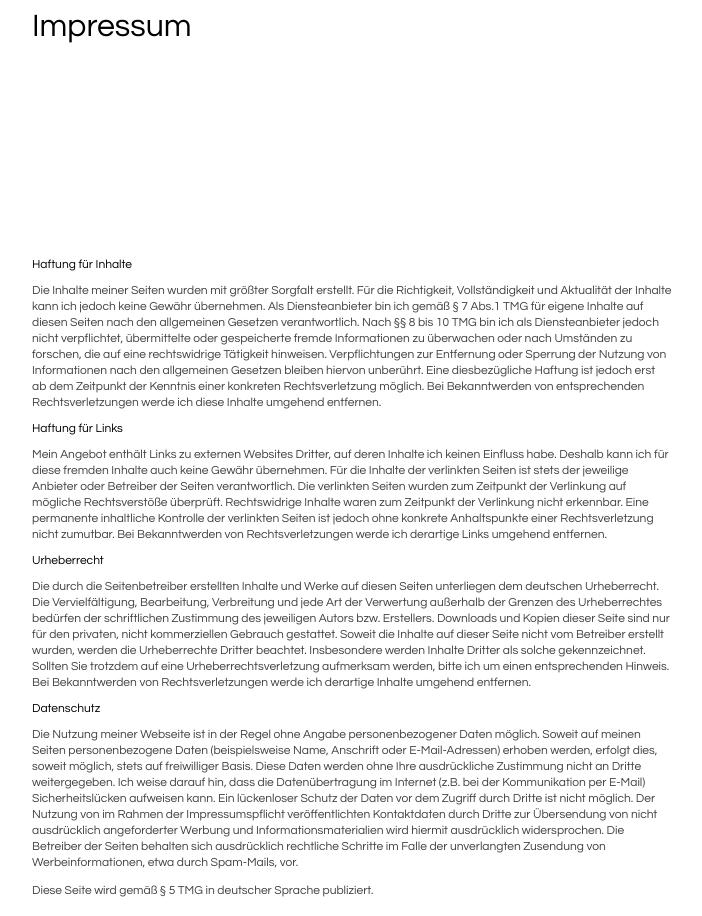
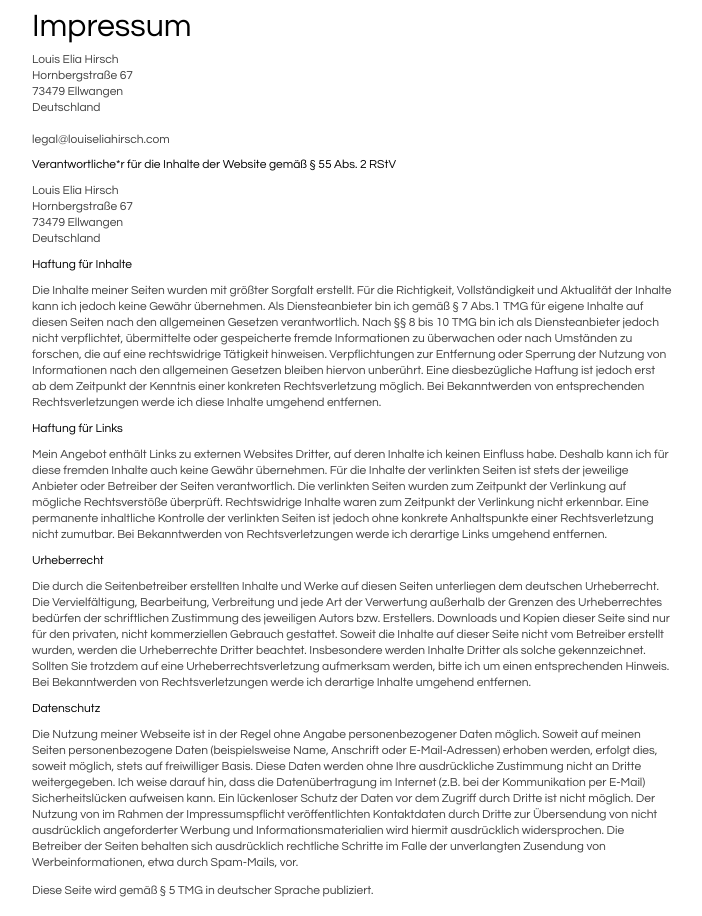
Before and after one commit to louvee/louvee.github.io, a Jekyll site: the page imprint.html, which Jekyll copies as it is, in a window 1280 px wide. Shown: the whole page, without its empty margins (288-990 px from the left). Built offline with Jekyll 4.4.1, drawn with Linux system fonts in a browser that asks for light colours.

Commit message:
Update imprint.html

```diff
--- a/imprint.html
+++ b/imprint.html
@@ -9,7 +9,6 @@
   <body>
     <div class="content" lang="de">
       <h1>Impressum</h1>
-      <span style="visibility: hidden">
       <br />
       <p>
         Louis Elia Hirsch
@@ -39,7 +38,6 @@
         Deutschland
       </p>
       <br />
-      </span>
       <h3>Haftung für Inhalte</h3>
       <br />
       <p>
```
